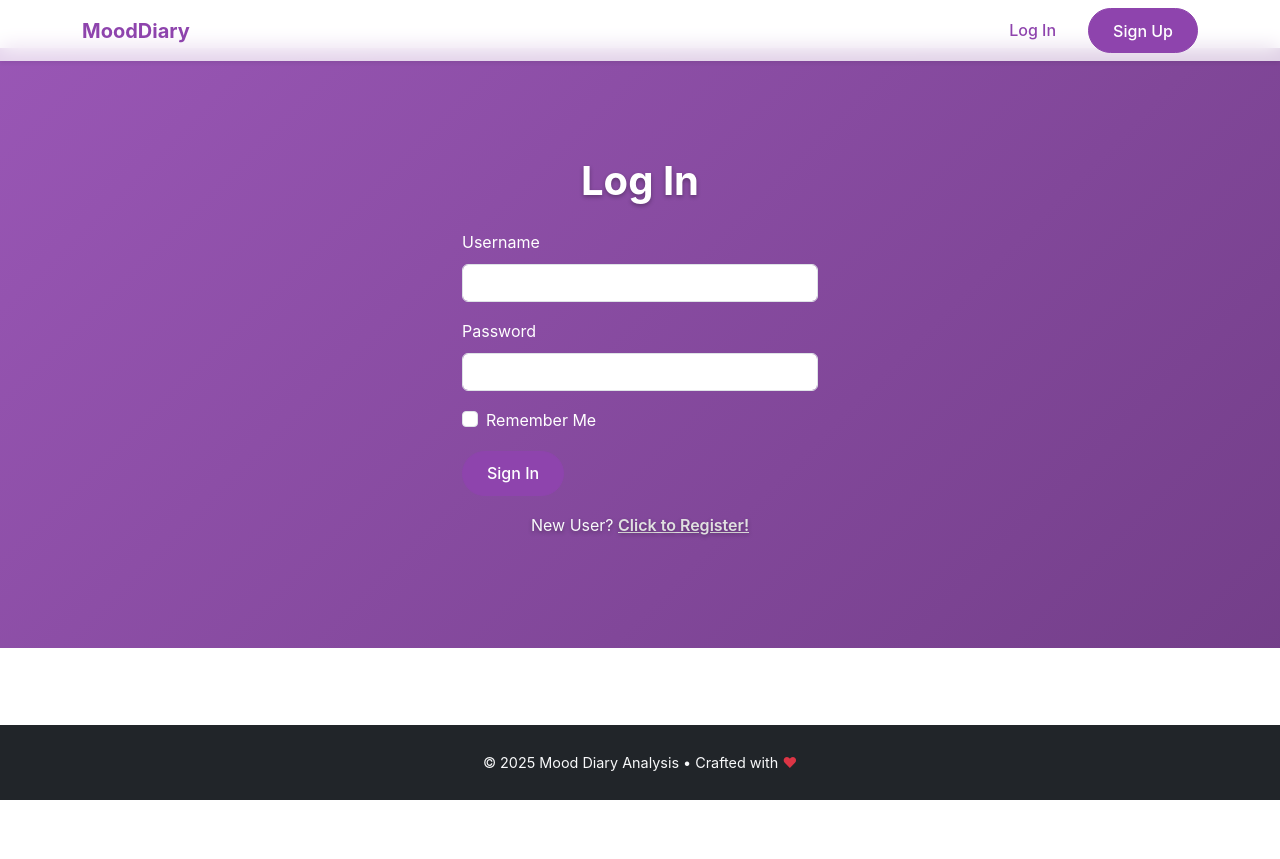
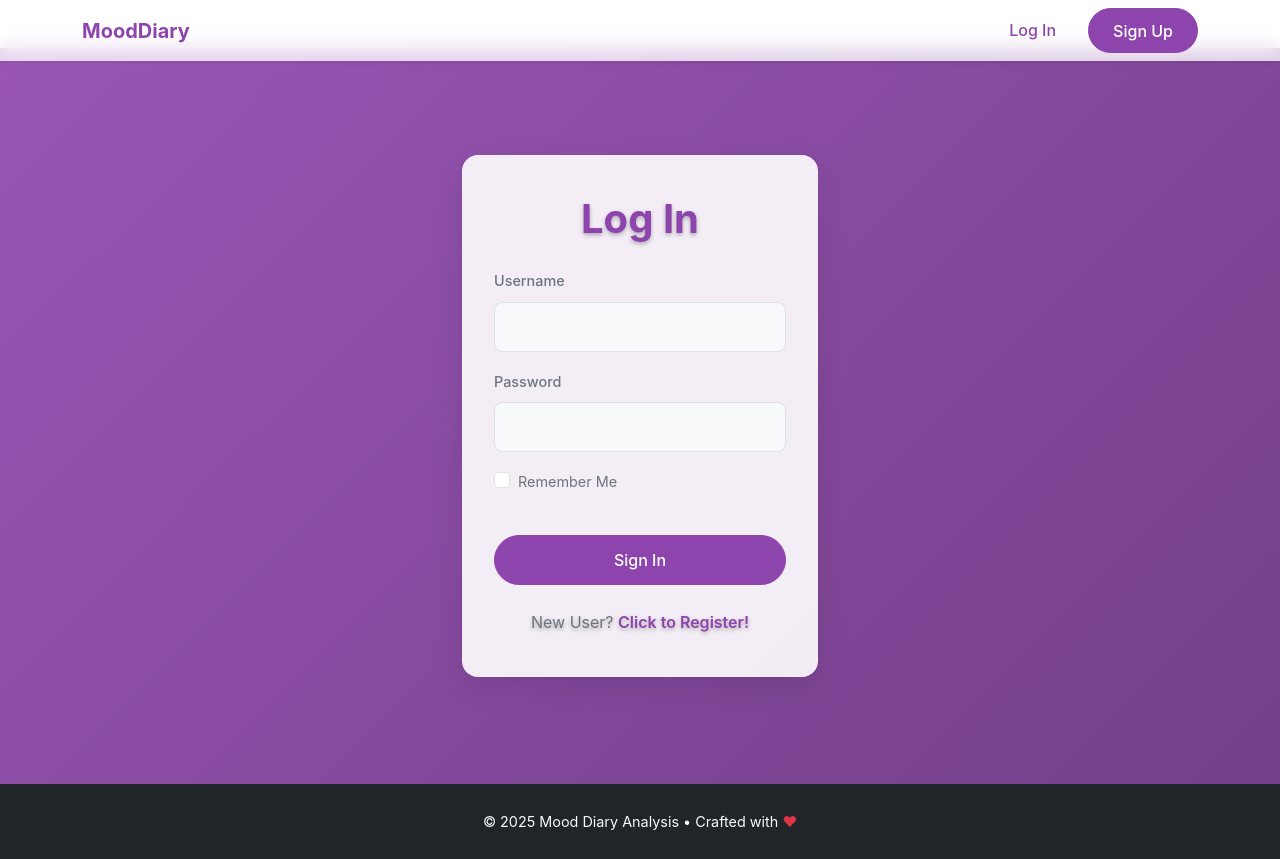
Before and after one commit to Mallicyberdev/CITS5505-GroupProject-2025, a Flask app: page /auth/login in a window 1280 px wide. Before the commit the page ends 800 px from the top, so only its background shows below. Run offline with Flask 3, Linux system fonts and the light colour scheme; some libraries are stand-ins or nearby versions.

Commit message:
Refactor form rendering and enhance auth page UI
Updated form rendering with enhanced Bootstrap 5 styles and better handling of field-specific classes. Improved CSS for cohesive theming and introduced new "auth-card" styles for the login and registration pages. These changes streamline form customization and improve overall user experience.

```diff
--- a/app/static/css/style.css
+++ b/app/static/css/style.css
@@ -5,13 +5,16 @@
     --color-primary: #8e44ad; /* Purple */
     --color-primary-rgb: 142, 68, 173;
     --color-secondary: #6c3483; /* Darker Purple */
+    --color-secondary-rgb: 108, 52, 131;
     --color-bg: #ffffff; /* Lighter background */
     --color-bg-alt: #f8f9fa; /* Very light gray for alternating sections */
     --color-text: #343a40; /* Darker Gray for better contrast */
     --color-text-light: #6c757d; /* Standard Gray */
     --color-card-bg: #ffffff;
+    --color-card-bg-rgb: 255, 255, 255;
     --color-border: #dee2e6;
     --font-sans-serif: 'Poppins', -apple-system, BlinkMacSystemFont, "Segoe UI", Roboto, "Helvetica Neue", Arial, sans-serif;
+    --color-bg-rgb: 255, 255, 255; /* For navbar */
 }
 
 @media (prefers-color-scheme: dark) {
@@ -113,14 +110,12 @@ h1, h2, h3, h4, h5, h6 {
 
 /* Hero Section - Using Gradient Only */
 .hero-section {
-    /* Removed the background image URL */
-    background: linear-gradient(135deg, rgba(var(--color-primary-rgb), 0.9), rgba(var(--color-secondary-rgb, 108, 52, 131), 0.95)); /* Added fallback RGB for secondary */
-    background-size: cover; /* Keep cover for gradient smoothness */
-    background-position: center center;
-    min-height: 75vh;
+    background-size: cover;
+    background: linear-gradient(135deg, rgba(var(--color-primary-rgb), 0.9), rgba(var(--color-secondary-rgb, 108, 52, 131), 0.95)) center center;
+    min-height: 90vh;
     color: #ffffff;
-    display: flex; /* Keep flex for alignment */
-    align-items: center; /* Keep vertical alignment */
+    display: flex;
+    align-items: center;
 }
 
 .hero-section .text-light a {
@@ -132,52 +127,129 @@ h1, h2, h3, h4, h5, h6 {
     text-decoration: underline;
 }
 
-/* Add RGB for secondary color */
-:root {
-    /* ... existing vars */
-    --color-secondary-rgb: 108, 52, 131;
+.hero-section h1, .hero-section p {
+    color: #ffffff;
+    text-shadow: 0 2px 4px rgba(0, 0, 0, 0.3);
+}
+
+/* Auth Page Specific Styles */
+.auth-card {
+    background-color: rgba(var(--color-card-bg-rgb), 0.9);
+    padding: 2.5rem 2rem;
+    border-radius: 1rem;
+    box-shadow: 0 10px 30px rgba(0, 0, 0, 0.1);
+    backdrop-filter: blur(5px);
+    margin-top: 2rem;
+    margin-bottom: 2rem;
 }
 
 @media (prefers-color-scheme: dark) {
-    :root {
-        /* ... existing dark vars */
-        --color-secondary-rgb: 179, 124, 212; /* Corresponds to #b37cd4 */
+    .auth-card {
+        box-shadow: 0 10px 30px rgba(0, 0, 0, 0.3);
     }
 }
 
+.auth-card h1 {
+    color: var(--color-primary);
+    font-weight: 700;
+    margin-bottom: 2rem;
+}
 
-.hero-section h1, .hero-section p {
-    color: #ffffff;
-    text-shadow: 0 2px 4px rgba(0, 0, 0, 0.3);
+.auth-card .form-label {
+    font-weight: 500;
+    color: var(--color-text-light);
+    margin-bottom: 0.5rem;
+    font-size: 0.9rem;
+}
+
+.auth-card .form-control {
+    background-color: var(--color-bg-alt);
+    border: 1px solid var(--color-border);
+    border-radius: 0.5rem;
+    padding: 0.75rem 1rem;
+    color: var(--color-text);
+    transition: border-color 0.2s ease, box-shadow 0.2s ease;
+}
+
+.auth-card .form-control:focus {
+    border-color: var(--color-primary);
+    box-shadow: 0 0 0 0.2rem rgba(var(--color-primary-rgb), 0.25);
+    background-color: var(--color-card-bg);
+}
+
+.auth-card .form-check-input {
+    border-color: var(--color-border);
+}
+
+.auth-card .form-check-input:checked {
+    background-color: var(--color-primary);
+    border-color: var(--color-primary);
+}
+
+.auth-card .form-check-label {
+    color: var(--color-text-light);
+    font-size: 0.9rem;
+}
+
+/* Submit button within auth-card */
+.auth-card .btn { /* Target general .btn within .auth-card for consistent full-width and margin */
+    width: 100%;
+    padding-top: 0.75rem;
+    padding-bottom: 0.75rem;
+    font-size: 1rem;
+    margin-top: 1.5rem; /* Space above button */
+}
+
+/* .auth-card .btn-primary specific styles are already covered by global .btn-primary and the .auth-card .btn above */
+
+
+.auth-card .auth-links {
+    text-align: center;
+    margin-top: 1.5rem;
+}
+
+.auth-card .auth-links p {
+    color: var(--color-text-light);
+    margin-bottom: 0;
+}
+
+.auth-card .auth-links a {
+    color: var(--color-primary);
+    font-weight: 600;
+    text-decoration: none;
+}
+
+.auth-card .auth-links a:hover {
+    color: var(--color-secondary);
+    text-decoration: underline;
 }
 
 /* Features Section & Alternating Backgrounds */
 .features-section,
 .testimonials-section {
     background-color: var(--color-bg-alt);
-    padding: 5rem 0; /* Increased padding */
+    padding: 5rem 0;
 }
 
 .section-title {
     font-weight: 700;
-    margin-bottom: 4rem; /* Increased spacing */
+    margin-bottom: 4rem;
     color: var(--color-primary);
     position: relative;
-    padding-bottom: 0.5rem; /* Space for underline */
+    padding-bottom: 0.5rem;
 }
 
-/* Optional: Add a subtle underline effect to titles */
 .section-title::after {
     content: '';
     display: block;
-    width: 60px; /* Width of the underline */
-    height: 3px; /* Thickness */
+    width: 60px;
+    height: 3px;
     background-color: var(--color-primary);
     opacity: 0.6;
     position: absolute;
     bottom: 0;
     left: 50%;
-    transform: translateX(-50%); /* Center the line */
+    transform: translateX(-50%);
     border-radius: 2px;
 }
 
@@ -339,5 +410,5 @@ footer a:hover {
 
 .animate-fade-in-up {
     animation: fadeInUp 0.6s ease-out forwards;
-    opacity: 0;
+    opacity: 0; /* Start hidden, animation will make it visible */
 }
--- a/app/templates/auth/login.html
+++ b/app/templates/auth/login.html
@@ -4,17 +4,23 @@
 {% block title %}Log In - Mood Diary Analysis{% endblock %}
 
 {% block content %}
-<div class="hero-section">
-    <div class="container py-5">
-        <div class="row justify-content-center">
-            <div class="col-md-6 col-lg-4">
-                <h1 class="text-center mb-4 fw-bold">Log In</h1>
-                {{ wtf.quick_form(form) }}
-                <div class="text-center mt-3">
-                    <p class="text-light mb-0">New User? <a href="{{ url_for('auth.register') }}" class="fw-semibold" style="color: #e0e0e0;">Click to Register!</a></p>
+    <div class="hero-section">
+        <div class="container py-4 py-md-5">
+            <div class="row justify-content-center align-items-center" style="min-height: 80vh;">
+                <div class="col-md-7 col-lg-5 col-xl-4">
+                    <div class="auth-card animate-fade-in-up">
+                        <h1 class="text-center mb-4">Log In</h1>
+
+                        {{ wtf.quick_form(form, button_map={'submit': 'w-100'}) }}
+
+                        <div class="auth-links">
+                            <p class="mb-0">New User? <a href="{{ url_for('auth.register') }}" class="fw-semibold">Click
+                                to Register!</a></p>
+                            {# <p class="mt-2"><a href="#" class="fw-semibold">Forgot Password?</a></p> #}
+                        </div>
+                    </div>
                 </div>
             </div>
         </div>
     </div>
-</div>
 {% endblock %}
--- a/app/templates/bootstrap_wtf.html
+++ b/app/templates/bootstrap_wtf.html
@@ -2,64 +2,84 @@
 
 {% macro render_field(field, label_visible=true, form_type="basic", class="", container_class="mb-3") %}
     {# Renders a single form field with Bootstrap 5 styling. #}
-    {% set field_class = class %}
+    {% set arg_class = class %} {# Explicitly capture the passed 'class' argument #}
 
     {# Determine Bootstrap class based on field type #}
-    {% set field_bs_class = '' %}
-    {% set container_class = container_class %}
+    {% set field_default_bs_class = '' %}
+    {% set current_container_class = container_class %}
 
     {% if field.type == 'BooleanField' %}
-        {% set field_bs_class = 'form-check-input' %}
-        {% set container_class = 'form-check mb-3' %}
+        {% set field_default_bs_class = 'form-check-input' %}
+        {% set current_container_class = 'form-check mb-3' %}
     {% elif field.type == 'RadioField' %}
-        {% set field_bs_class = 'form-check-input' %}
+        {% set field_default_bs_class = 'form-check-input' %}
+        {# Container class for RadioField is usually handled by the list items #}
     {% elif field.type == 'SubmitField' %}
-        {% set field_bs_class = 'btn btn-primary' %}
-        {% set container_class = '' %}
+        {#
+          For SubmitField:
+          1. Base class is 'btn'.
+          2. If arg_class provides a 'btn-STYLE' (e.g., 'btn-danger'), that style is used.
+          3. If arg_class is empty or doesn't provide a 'btn-STYLE' (e.g., just 'w-100'),
+             then 'btn-primary' is used as the default style.
+        #}
+        {% set field_default_bs_class = 'btn' %} {# Always start with 'btn' #}
+        {% if not (arg_class and ('btn-primary' in arg_class or 'btn-secondary' in arg_class or 'btn-success' in arg_class or 'btn-danger' in arg_class or 'btn-warning' in arg_class or 'btn-info' in arg_class or 'btn-light' in arg_class or 'btn-dark' in arg_class or 'btn-link' in arg_class)) %}
+            {# If arg_class is empty OR does not contain a specific Bootstrap button style, add btn-primary #}
+            {% set field_default_bs_class = field_default_bs_class + ' btn-primary' %}
+        {% endif %}
+        {% set current_container_class = '' %}
+        {# Submit buttons don't usually need a wrapping div with margins like other fields #}
     {% elif field.type == 'CSRFTokenField' %}
-        {% set container_class = '' %}
+        {% set current_container_class = '' %}
     {% else %}
-        {% set field_bs_class = 'form-control' %}
+        {% set field_default_bs_class = 'form-control' %}
     {% endif %}
 
-    {# Add is-invalid class if errors exist #}
-    {% if field.errors %}
-        {% set field_bs_class = field_bs_class + ' is-invalid' %}
+    {# Build the final class list for the field, ensuring no duplicates #}
+    {% set final_classes_list = [] %}
+    {% if field_default_bs_class %}{% for cls in field_default_bs_class.split(' ') %}
+        {% if final_classes_list.append(cls) %}{% endif %}{% endfor %}{% endif %}
+    {% if arg_class %}{% for cls in arg_class.split(' ') %}{% if final_classes_list.append(cls) %}{% endif %}
+    {% endfor %}{% endif %}
+    {% set final_field_class = final_classes_list | unique | join(' ') %}
+
+
+    {# Add is-invalid class if errors exist AND it's not a submit button (buttons don't show validation states) #}
+    {% if field.errors and field.type != 'SubmitField' %}
+        {% set final_field_class = (final_field_class.split(' ') + ['is-invalid']) | unique | join(' ') %}
     {% endif %}
 
-    {# Combine provided class with bootstrap class #}
-    {% set field_class = field_bs_class + ' ' + field_class %}
-
-    <div class="{{ container_class }}">
+    <div class="{{ current_container_class }}">
         {% if field.type not in ['SubmitField', 'CSRFTokenField', 'BooleanField'] and label_visible %}
             {{ field.label(class='form-label') }}
         {% endif %}
 
         {% if field.type == 'BooleanField' %}
             {# Special handling for BooleanField (checkbox) #}
-            {{ field(class=field_class) }}
+            {{ field(class=final_field_class) }}
             {% if label_visible %}
                 {# Label after input for checkboxes #}
                 {{ field.label(class='form-check-label', for=field.id) }}
             {% endif %}
         {% elif field.type == 'RadioField' %}
-            {# Basic rendering for RadioField - often needs custom loop in template #}
-            <ul class="list-unstyled">
-                {% for subfield in field %}
-                    <li class="form-check">
-                        {{ subfield(class=field_class) }}
-                        {{ subfield.label(class='form-check-label') }}
-                    </li>
-                {% endfor %}
-            </ul>
+            {# Basic rendering for RadioField - often needs custom loop in template for better layout control #}
+            {# This default rendering places each radio in its own check wrapper #}
+            {% if label_visible and field.label.text %} {{ field.label(class='form-label d-block') }} {% endif %}
+            {# Main label for the group #}
+            {% for subfield in field %}
+                <div class="form-check {{ 'form-check-inline' if form_type == 'inline' else '' }}">
+                    {{ subfield(class=final_field_class) }}
+                    {{ subfield.label(class='form-check-label') }}
+                </div>
+            {% endfor %}
         {% elif field.type != 'CSRFTokenField' %}
             {# General rendering for most fields #}
-            {{ field(class=field_class) }}
+            {{ field(class=final_field_class) }}
         {% endif %}
 
         {# Display errors #}
         {% if field.errors %}
-            <div class="invalid-feedback">
+            <div class="invalid-feedback d-block"> {# d-block ensures feedback is shown for radios/checks too #}
                 {{ field.errors | join(', ') }}
             </div>
         {% endif %}
```
Also changed, not shown: other parts of app/static/css/style.css (+23 -30 lines), other parts of app/templates/bootstrap_wtf.html (+20 -17 lines), app/templates/auth/register.html (+14 -9 lines).
